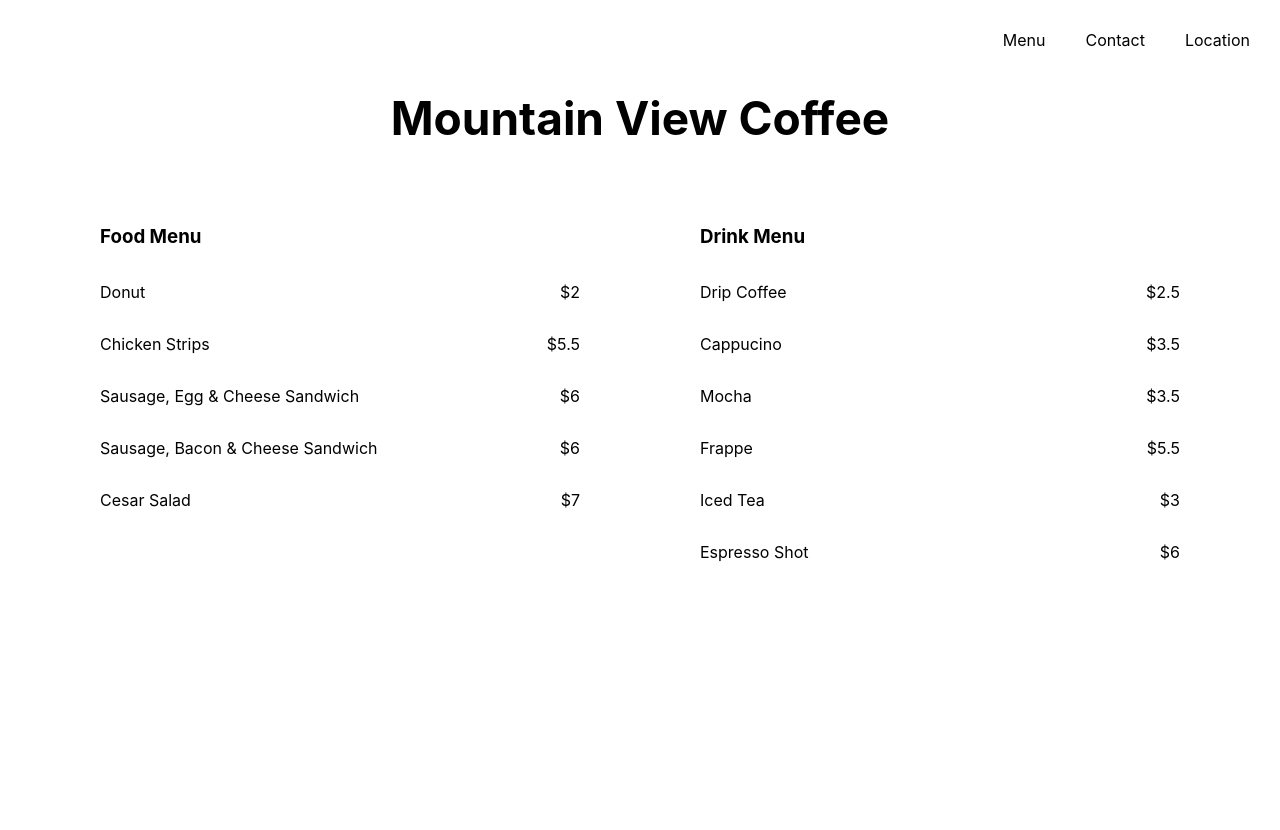
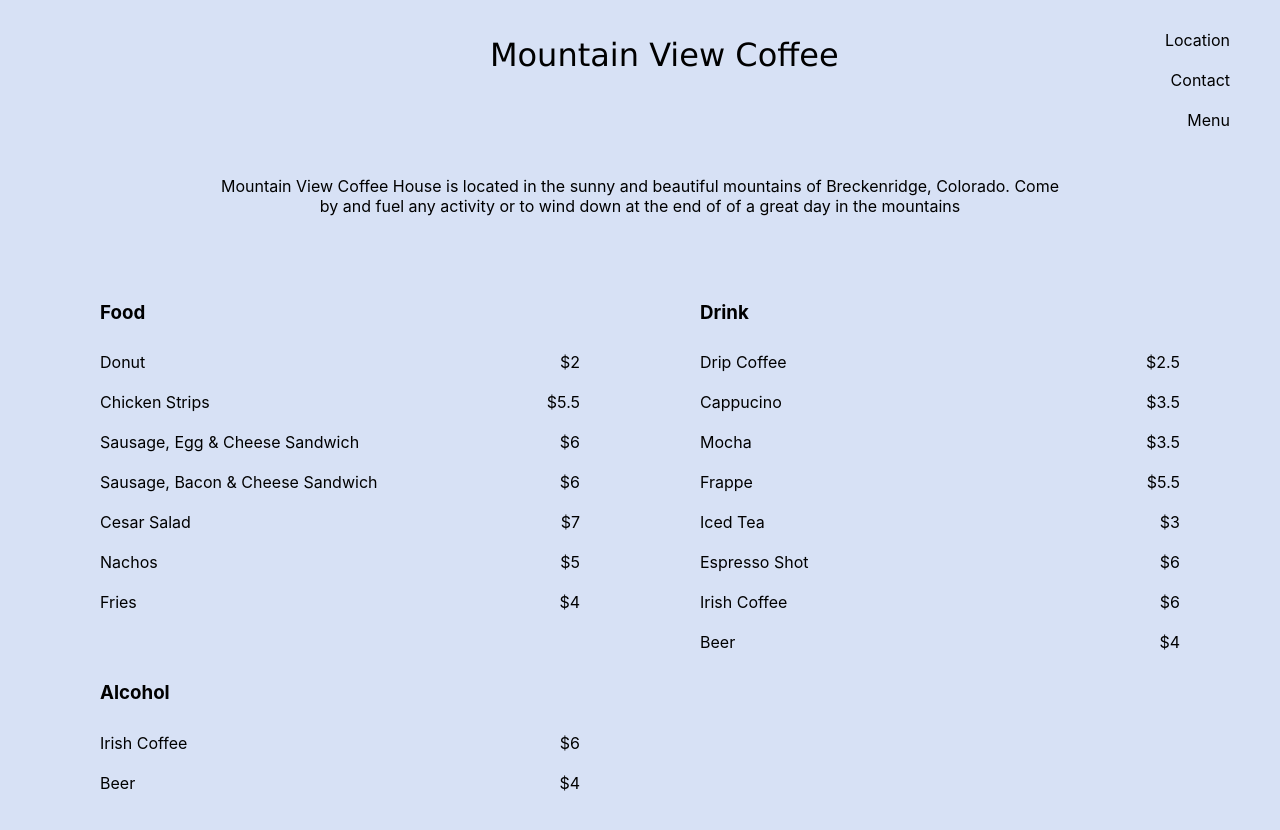
Before and after one commit to mkettel/react, a React (Create React App) app in the folder my-app/: page / in a window 1280 px wide. Shown: the top 830 px of the page. Before the commit the page ends 800 px from the top, so only its background shows below. Built offline with nearby package versions, Linux system fonts and the light colour scheme.

Commit message:
added some more styling to the homepage and still looks like shit but that is okay lol. Need to figure out how to get the alcohol items out of the normal bev columns now though

```diff
--- a/my-app/src/App.css
+++ b/my-app/src/App.css
@@ -1,6 +1,7 @@
 /* this below is what sets the function app text. */
 .App {
   text-align: center; /* auto-centers the css */
+  background-color: #d7e1f5;
 }
 
 .App-logo {
@@ -72,22 +73,34 @@
 
 /* Navbar */
 .nav-container {
-  display: flex;
-  justify-content: space-between;
-  padding: 10px;
+  display: grid;
+  grid-template-columns: 1fr 1fr .8fr;
+  align-items: flex-start;
+  padding: 20px 40px 20px 0px;
 }
 .nav-right {
   display: flex;
+  flex-direction: column;
+  align-items: flex-end;
 }
 .nav-right p {
-  margin: 20px;
+  margin: 10px;
 }
 .title {
-  font-size: 46px;
+  font-size: 32px;
   margin-top: 10px;
-  margin-bottom: 60px;
+  margin-bottom: 0px;
+  font-weight: 350;
+  font-family:Verdana, Geneva, Tahoma, sans-serif;
 }
 /* end navbar */
+
+/* Blurb */
+.blurb-container {
+  max-width: 850px;
+  margin: 0 auto;
+  padding: 0px 0px 50px 0px;
+}
 
 /* MAIN MENU */
 .main-menu {
@@ -96,6 +109,7 @@
   display: grid;
   grid-template-columns: 1fr 1fr;
   justify-items: center;
+  padding-bottom: 50px;
 }
 .menu-two {
   display: flex;
@@ -109,6 +123,26 @@
   justify-content: space-between;
   width: 100%;
 }
+.item p {
+  margin: 10px 0px;
+}
+
+.row-menu {
+  display: flex;
+  flex-direction: column;
+  justify-content: start;
+  align-items: flex-start;
+  width: 80%;
+}
+.row-menu .row-item {
+  display: flex;
+  justify-content: space-between;
+  width: 100%;
+}
+.row-item p {
+  margin: 10px 0px;
+}
+
 
 @keyframes App-logo-spin {
   from {
--- a/my-app/src/App.js
+++ b/my-app/src/App.js
@@ -6,6 +6,7 @@ import { Manager } from './Manager';
 
 function App() {
   const name = <h1 className='title'>Mountain View Coffee </h1>; // you can put the html as a variable then call it below which is very useful
+  const blurb = <p className='blurb'>Mountain View Coffee House is located in the sunny and beautiful mountains of Breckenridge, Colorado. Come by and fuel any activity or to wind down at the end of of a great day in the mountains</p>
   const price = 15.00;
   const redText = false;
   // drinks object below that could be used to get displayed in the menu or just to organize the data?
@@ -18,31 +19,40 @@ function App() {
   ];
   // MAIN DATASET FOR MENU ITEMS
   const detailedMenu = [
-    { name: "Drip Coffee", price: 2.50, isFood: false },
-    { name: "Cappucino", price: 3.50, isFood: false },
-    { name: "Mocha", price: 3.50, isFood: false },
-    { name: "Frappe", price: 5.50, isFood: false },
-    { name: "Donut", price: 2.00, isFood: true },
-    { name: "Chicken Strips", price: 5.50, isFood: true },
-    { name: "Sausage, Egg & Cheese Sandwich", price: 6.00, isFood: true },
-    { name: "Sausage, Bacon & Cheese Sandwich", price: 6.00, isFood: true },
-    { name: "Cesar Salad", price: 7.00, isFood: true },
-    { name: "Iced Tea", price: 3.00, isFood: false },
-    { name: "Espresso Shot", price: 6.00, isFood: false }
+    { name: "Drip Coffee", price: 2.50, isFood: false, drunk: false },
+    { name: "Cappucino", price: 3.50, isFood: false, drunk: false },
+    { name: "Mocha", price: 3.50, isFood: false, drunk: false },
+    { name: "Frappe", price: 5.50, isFood: false, drunk: false },
+    { name: "Donut", price: 2.00, isFood: true, drunk: false },
+    { name: "Chicken Strips", price: 5.50, isFood: true, drunk: false },
+    { name: "Sausage, Egg & Cheese Sandwich", price: 6.00, isFood: true, drunk: false },
+    { name: "Sausage, Bacon & Cheese Sandwich", price: 6.00, isFood: true, drunk: false },
+    { name: "Cesar Salad", price: 7.00, isFood: true, drunk: false },
+    { name: "Iced Tea", price: 3.00, isFood: false, drunk: false },
+    { name: "Espresso Shot", price: 6.00, isFood: false, drunk: false },
+    { name: "Irish Coffee", price: 6.00, isFood: false, drunk: true },
+    { name: "Beer", price: 4.00, isFood: false, drunk: true },
+    { name: "Nachos", price: 5.00, isFood: true, drunk: false },
+    { name: "Fries", price: 4.00, isFood: true, drunk: false }
+
   ]
   return (
     <div className="App">
        {/* // navbar */}
       <div className='nav-container'>
         <div className='nav-left'>
+        {/* logo here */}
+        </div>
+        <div className="nav-middle">
+          <p>{name}</p>
         </div>
         <div className='nav-right'>
+          <p>Location</p>
+          <p>Contact</p>
           <p>Menu</p>
-          <p>Contact</p>
-          <p>Location</p>
         </div>
       </div>
-      {name}
+
       {/* {price >= 15.00 ? <p>Add a free cookie?</p> : <p>Spend $15 or more to get a free cookie!</p>} */}
       {/* hiding all of this for now */}
       <div className="menu">
@@ -70,17 +80,24 @@ function App() {
       <div className="management">
         <p>Manager:</p><Manager name="Ryan" age={25} email="ryan@mountainview.com"/>
       </div>
-      {/* <hr /> */}
 
+    {/* This is where i am playing with the large dataset and manipulating what is shown through components */}
+    {/* I will play around with cleaning up the code as well */}
+      <div className="blurb-container">{blurb}</div>
       <div className="main-menu">
         <div className='menu-two'>
-          <h3>Food Menu</h3>
+          <h3>Food</h3>
           {detailedMenu.map((item, key) => item.isFood && <ColumnMenu name={item.name} price={item.price} />
           )}
         </div>
         <div className="menu-two">
-          <h3>Drink Menu</h3>
+          <h3>Drink</h3>
           {detailedMenu.map((item, key) => !item.isFood && <ColumnMenu name={item.name} price={item.price} />
+           )}
+        </div>
+        <div className="row-menu">
+          <h3>Alcohol</h3>
+          {detailedMenu.map((item, key) => item.drunk && <RowMenu name={item.name} price={item.price} />
            )}
         </div>
       </div>
@@ -102,8 +119,16 @@ const ColumnMenu = (props) => {
     </div>
   )
 }
+const RowMenu = (props) => {
+  return (
+    <div className='row-item'>
+      <p>{props.name}</p>
+      <p>${props.price}</p>
+    </div>
+  )
+}
 
-
+// ----------------------------
 const MenuItem = (props) => {
   return (
     <div className='menuItem'>
```
